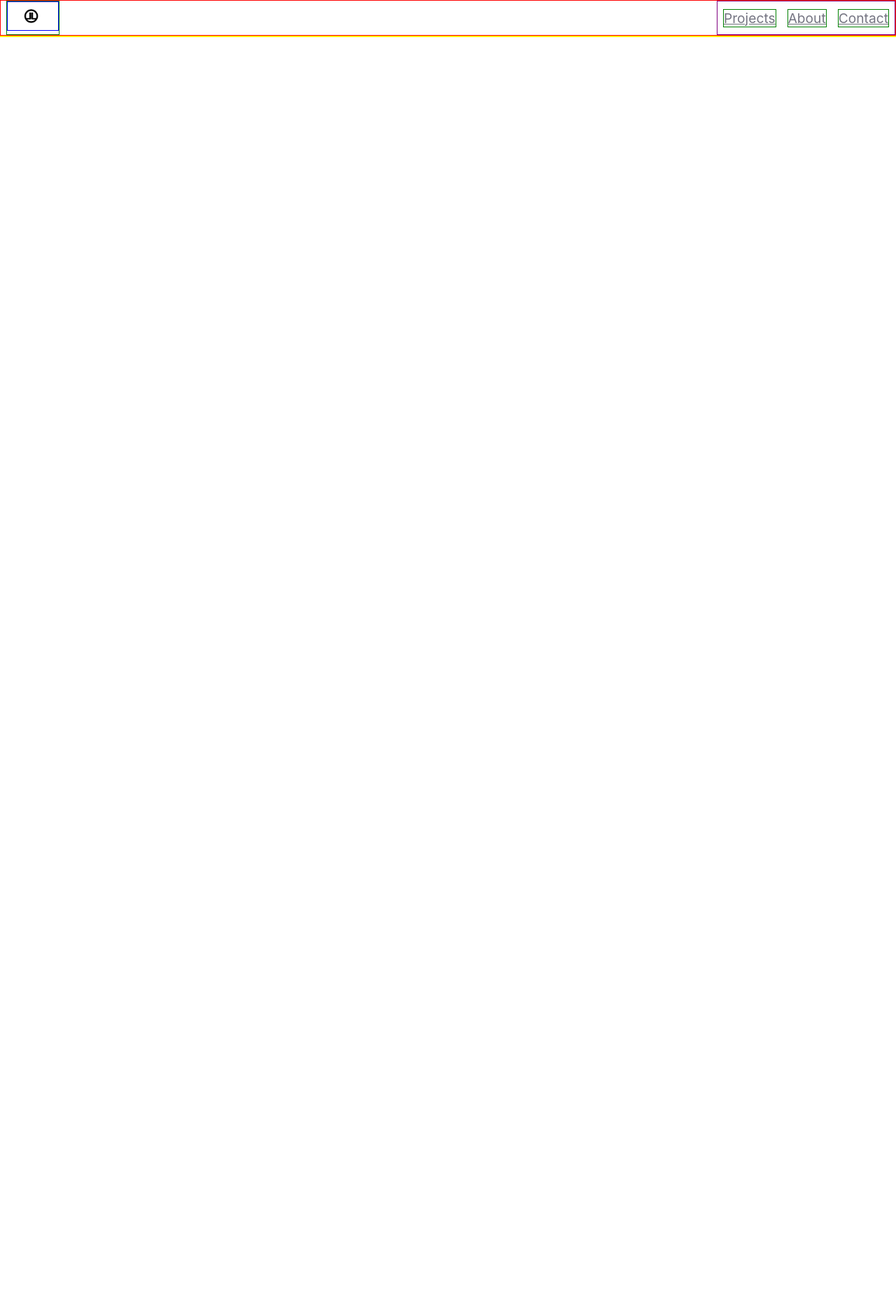
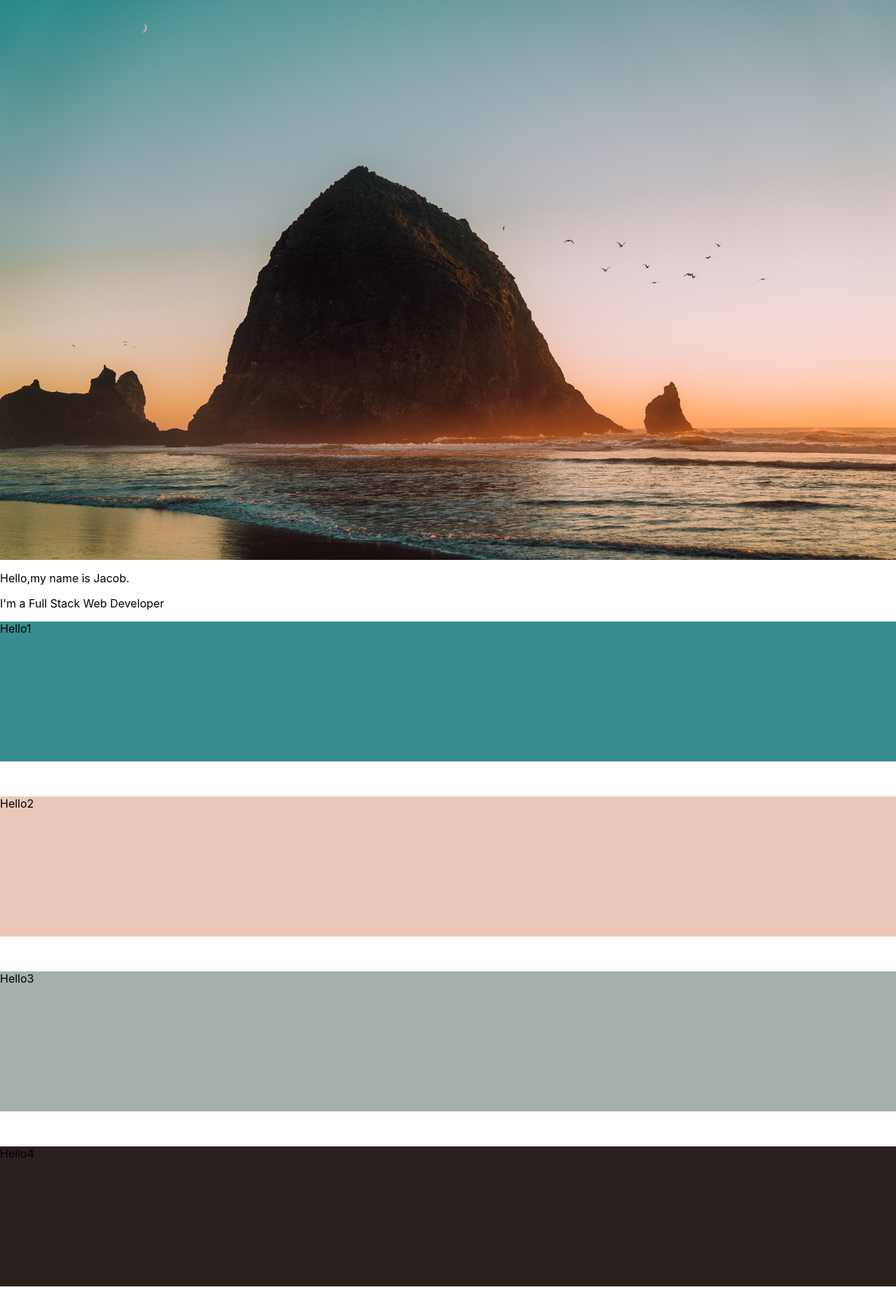
Before and after one commit to JacobLayton/jl-portfolio, a React (Create React App) app: page /home in a window 1280 px wide. Shown: the top 1876 px of the page at 70% size. Before the commit the page ends 800 px from the top, so only its background shows below. Built offline with nearby package versions, Linux system fonts and the light colour scheme.

Commit message:
Navbar complete minus styling

```diff
--- a/src/components/Landing.js
+++ b/src/components/Landing.js
@@ -6,8 +6,14 @@ import "../styles/landing.css";
 class Home extends Component {
   render() {
     return (
-      <div>
-        <Jumbotron />
+      <div class="landing-container">
+        <div class="parallax" />
+        <p>Hello,my name is Jacob.</p>
+        <p>I'm a Full Stack Web Developer</p>
+        <div class="box1">Hello1</div>
+        <div class="box2">Hello2</div>
+        <div class="box3">Hello3</div>
+        <div class="box4">Hello4</div>
       </div>
     );
   }
@@ -15,16 +21,16 @@ class Home extends Component {
 
 export default Home;
 
-const Jumbotron = styled.div`
-  border: 1px solid yellow;
-  background-image: url(${jumbo2});
-  background-size: cover;
-  background-position: center center;
-  background-repeat: no-repeat;
-  // background-attachment: fixed;
-  max-width: 100%;
-  max-height: 100%;
-`;
+// const Jumbotron = styled.div`
+//   border: 1px solid yellow;
+//   background-image: url(${jumbo2});
+//   background-size: cover;
+//   background-position: center center;
+//   background-repeat: no-repeat;
+//   // background-attachment: fixed;
+//   max-width: 100%;
+//   max-height: 100%;
+// `;
 
 // const Jumbotron = styled.img`
 //   z-index: 0;
--- a/src/components/Navbar.js
+++ b/src/components/Navbar.js
@@ -6,9 +6,21 @@ import Logo from "../img/logo1.png";
 
 class Navbar extends Component {
   render() {
+    var prevScrollpos = window.pageYOffset;
+    window.onscroll = function() {
+      console.log(prevScrollpos);
+      var currentScrollPos = window.pageYOffset;
+      if (prevScrollpos > currentScrollPos) {
+        document.getElementById("navbar").style.top = "0";
+      } else {
+        document.getElementById("navbar").style.top = "-50px";
+      }
+      prevScrollpos = currentScrollPos;
+    };
+
     return (
       <div>
-        <NavBarWrapper>
+        <NavBarWrapper id="navbar">
           <NavLinkWrapper exact to="/home">
             <NavLogoWrapper src={Logo} alt="Logo of J L" />
           </NavLinkWrapper>
@@ -24,13 +36,16 @@ class Navbar extends Component {
 }
 
 const NavBarWrapper = styled.div`
-  height: 5vm;
-  max-width: 100vw;
+  height: 5vh;
+  width: 100%;
   background: transparent;
   border: 1px solid red;
   display: flex;
   justify-content: space-between;
   z-index: 999;
+  position: fixed;
+  top: 0;
+  transition: top 0.3s;
 `;
 
 const NavLinkWrapper = styled(NavLink)`
--- a/src/styles/landing.css
+++ b/src/styles/landing.css
@@ -0,0 +1,41 @@
+.parallax {
+  /* The image used */
+  background-image: url("../img/jumbo2.jpg");
+
+  /* Set a specific height */
+  min-height: 100vh;
+
+  /* Create the parallax scrolling effect */
+  background-attachment: fixed;
+  background-position: center;
+  background-repeat: no-repeat;
+  background-size: cover;
+}
+
+.box1 {
+  width: 100%;
+  background: #378d8f;
+  height: 200px;
+  margin-bottom: 50px;
+}
+
+.box2 {
+  width: 100%;
+  background: #ebc7b7;
+  height: 200px;
+  margin-bottom: 50px;
+}
+
+.box3 {
+  width: 100%;
+  background: #a4afae;
+  height: 200px;
+  margin-bottom: 50px;
+}
+
+.box4 {
+  width: 100%;
+  background: #28201d;
+  height: 200px;
+  margin-bottom: 50px;
+}
```
